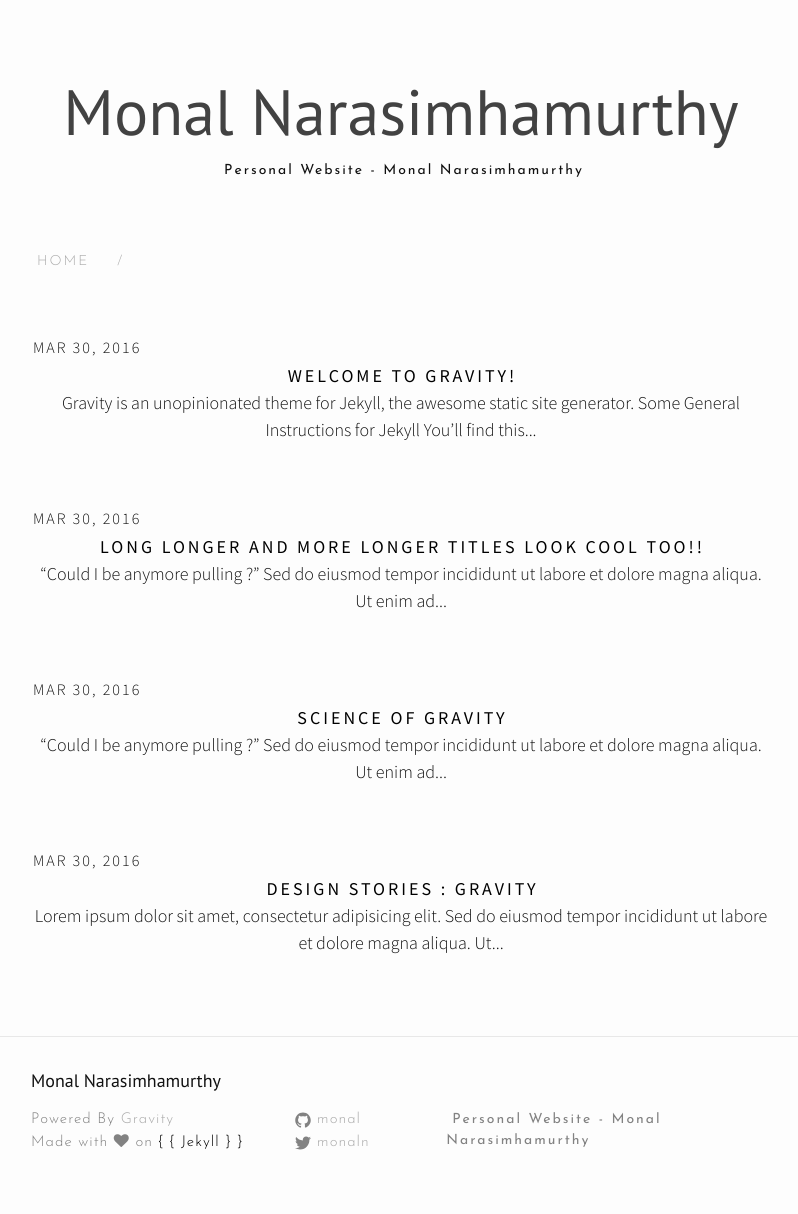
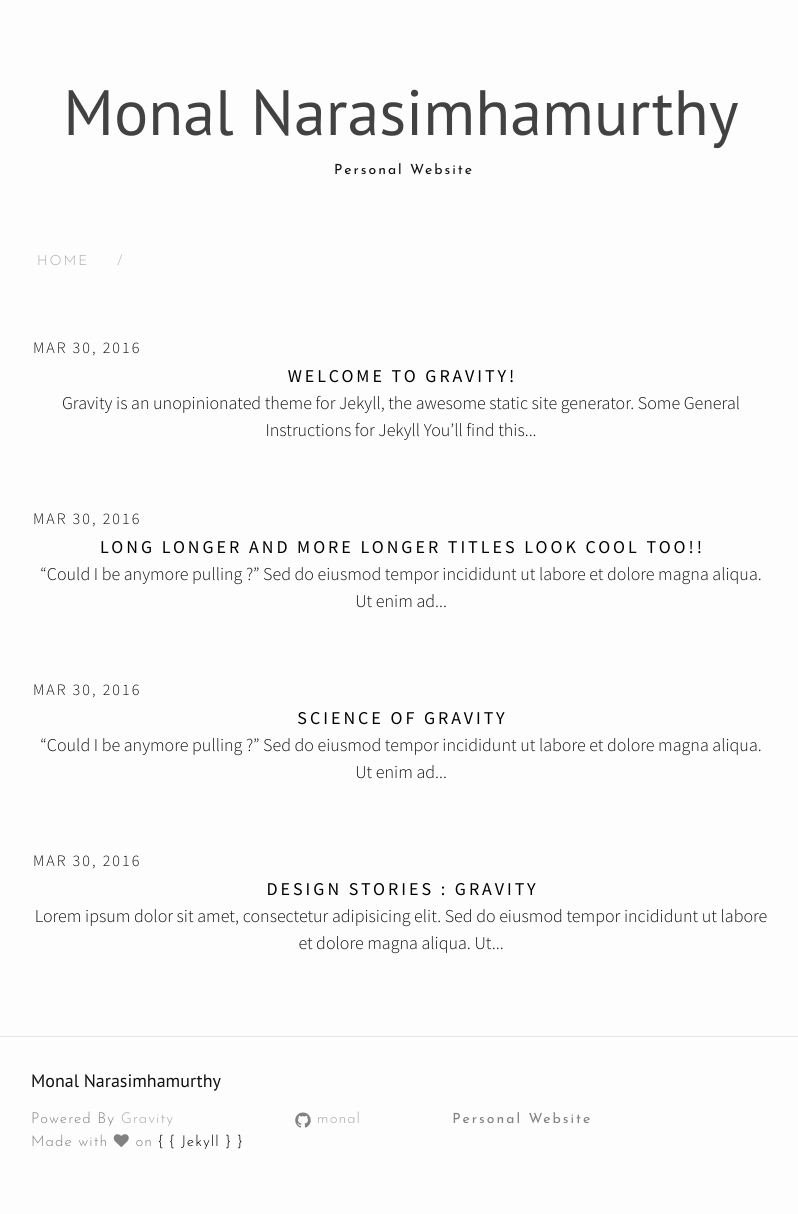
Before and after one commit to monal/monal.github.io, a Jekyll site: the page built from index.html, in a window 1280 px wide. Shown: the whole page, without its empty margins (239-1037 px from the left). Built offline with Jekyll 4.4.1, drawn with Linux system fonts in a browser that asks for light colours; nearby versions of some CDN libraries.

Commit message:
Edit config

```diff
--- a/_config.yml
+++ b/_config.yml
@@ -8,10 +8,9 @@
 # Site settings
 title: Monal Narasimhamurthy
 email: monal.narasimhamurthy@gmail.com
-description: Personal Website - Monal Narasimhamurthy
+description: Personal Website
 baseurl: "" # the subpath of your site, e.g. /blog
 url: "http://monal.github.io" # the base hostname & protocol for your site
-twitter_username: monaln
 github_username:  monal
 
 # Build settings
```
